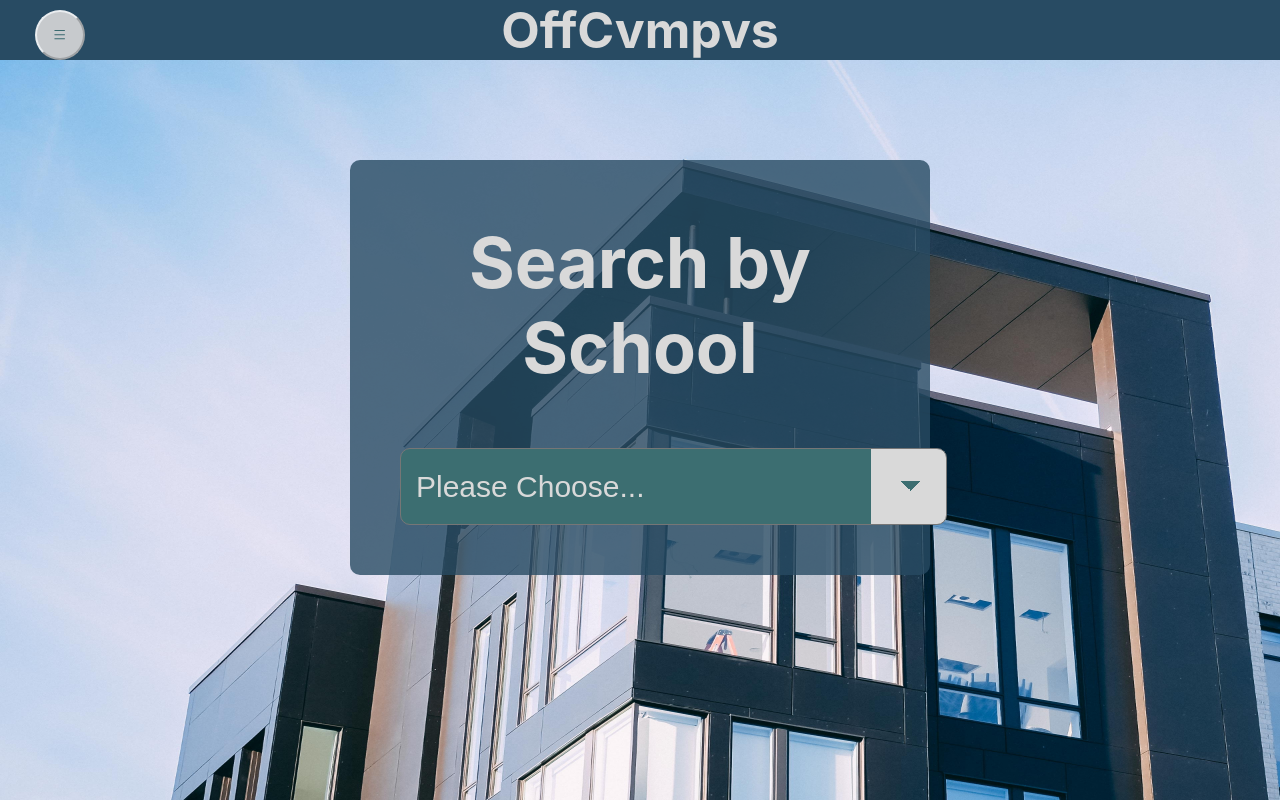
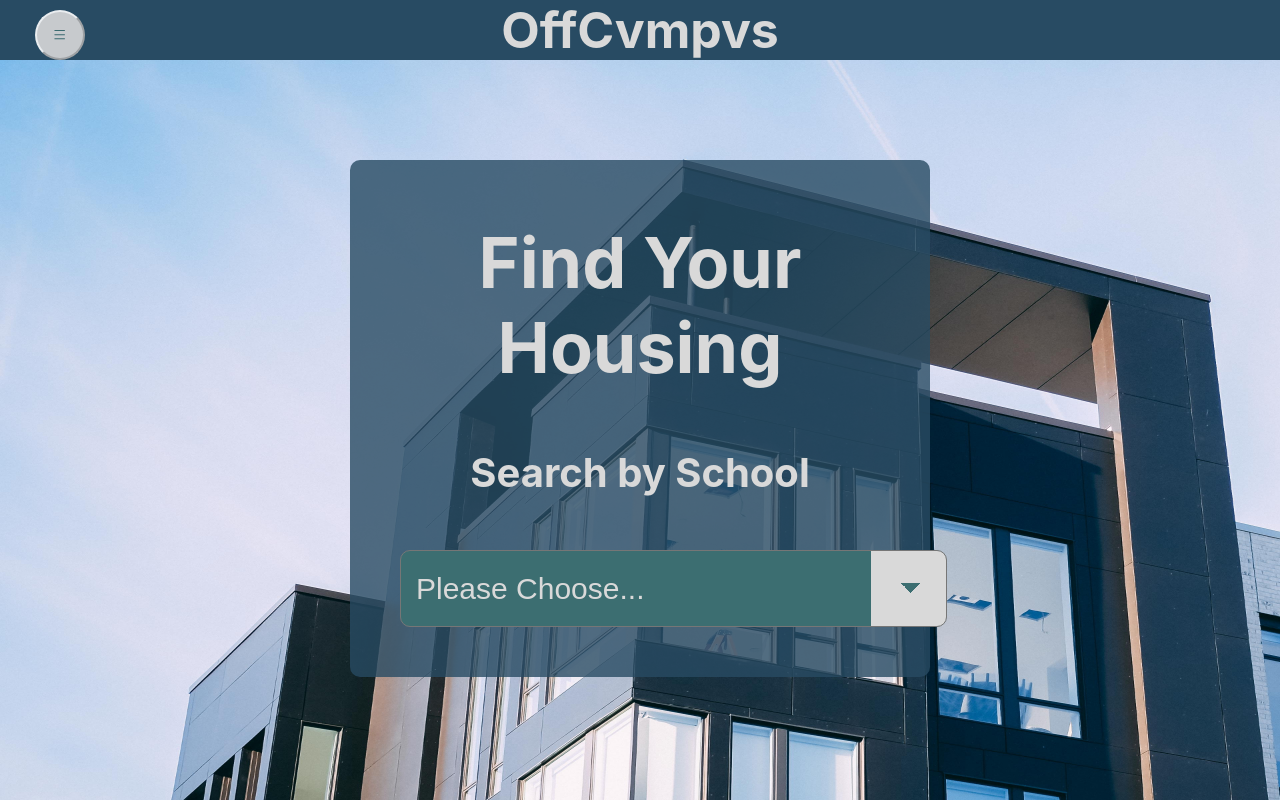
Before and after one commit to kleach12/phase-2-project-OffCampus, a React (Create React App) app in the folder my-app/: page / in a window 1280 px wide. Built offline with nearby package versions, Linux system fonts and the light colour scheme; data requests are answered from the project's data file.

Commit message:
Commit 25: Corrected some scaling issues

```diff
--- a/my-app/src/App.css
+++ b/my-app/src/App.css
@@ -14,3 +14,8 @@ h2 {
   font-size: 70px;
   margin-top: 10px;
 }
+
+h4 {
+  font-size: 40px;
+  margin-top: 10px;
+}
--- a/my-app/src/ComplexList/List/List.css
+++ b/my-app/src/ComplexList/List/List.css
@@ -56,3 +56,14 @@ span {
   padding: 5px 5px 5px 5px;
   border-radius: 4px;
 }
+
+@media only screen and (max-width: 1410px){
+  .card h3{
+    font-size: 25px;
+    padding-top: 20px;
+  }
+  #text {
+    font-size: 18px;
+    padding: 0px 25px 0px 0px;
+  }
+}
--- a/my-app/src/ComplexList/List/List.js
+++ b/my-app/src/ComplexList/List/List.js
@@ -17,9 +17,11 @@ function List ({
       <img src={image} alt = {name} />
       <div class = "data">
         <div class = "content">
-          <h3> {name} </h3>
           <div id= "text">
             <table>
+              <tr>
+              <th> <h3>{name} </h3></th>
+              </tr>
               <tr>
                 <th>School:<span> {school}</span></th>
               </tr>
--- a/my-app/src/CurtainMenu/CurtainMenu.css
+++ b/my-app/src/CurtainMenu/CurtainMenu.css
@@ -49,6 +49,7 @@ nav a :first-of-type{
   color: #3c6e71;
   background: #d9d9d9;
   border-radius: 50%;
+  border-color: #fff;
 }
 
 @media screen and (max-width: 2500px){
--- a/my-app/src/CurtainMenu/CurtainMenu.js
+++ b/my-app/src/CurtainMenu/CurtainMenu.js
@@ -8,7 +8,7 @@ function CurtainMenu(){
   const [checkWidth, setCheckWidth] = useState(window.innerWidth)
 
   const checkFunc = () => {
-    // console.log(checkWidth)
+    console.log(checkWidth)
     setCheckWidth(window.innerWidth)
   }
 
--- a/my-app/src/MainComponent/MainComponent.js
+++ b/my-app/src/MainComponent/MainComponent.js
@@ -23,7 +23,8 @@ function MainComponent({activateList, setIsActive, searched}){
 
   return(
     <div class = "maincomponent">
-      <h2>Search by School</h2>
+      <h2> Find Your Housing</h2>
+      <h4>Search by School</h4>
       <select value = {isSchool} onChange = {handleSchool} class = "school" name="Schools" id="Schools" placeholder="Choose School">
         <option value="">Please Choose...</option>
         <option value="University of California San Diego">University of California San Diego</option>
```
Also changed, not shown: my-app/src/App.js (+1 -6 lines).
